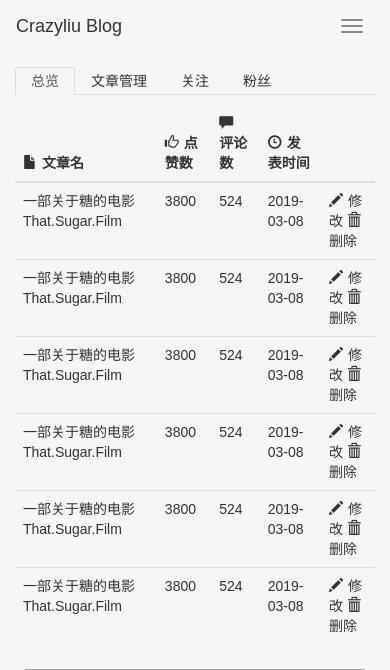
After one commit to csflyer/blogapp, a Flask app: page /profile/posts in a window 390 px wide. The commit adds this page. Shown: the top 670 px of the page. Run offline with Flask 2, Linux system fonts and the light colour scheme; a user stored in the database is signed in; some libraries are stand-ins or nearby versions; grey boxes are pictures that could not be loaded.

Commit message:
a bit word 2019-03-08

```diff
--- a/app/__init__.py
+++ b/app/__init__.py
@@ -40,4 +40,7 @@ def create_app(config_name='default'):
     from .main import main as main_blueprint
     app.register_blueprint(main_blueprint)
 
+    from .profile import profile as profile_blueprint
+    app.register_blueprint(profile_blueprint, url_prefix='/profile')
+
     return app
--- a/app/profile/views.py
+++ b/app/profile/views.py
@@ -0,0 +1,23 @@
+from . import profile
+from flask_login import login_required
+from flask import render_template
+
+
+@profile.route('/')
+@profile.route('/overview')
+@login_required
+def overview():
+    return render_template("/profile/profile.html", overview=True)
+
+
+
+@profile.route('/posts')
+@login_required
+def post():
+    return render_template("/profile/profile.html", post=True)
+
+
+@profile.route('/edit', methods=['GET', 'POST'])
+@login_required
+def edit():
+    return render_template("/profile/profile.html", edit=True)
--- a/app/static/index.css
+++ b/app/static/index.css
@@ -31,7 +31,7 @@ a{
 
 .pagination > li > a, .pagination>li>span{
     color: #777;
-    background-color: #f6f6f6;
+    background-color: transparent;
 }
 
 .glyphicon:before{
@@ -153,6 +153,33 @@ a{
     padding: 10px;
 }
 
-.margin_10{
+.margin_top_10{
     margin-top: 10px;
 }
+
+.margin_top_5{
+    margin-top: 5px;
+}
+
+.margin_left_20{
+    margin-left: 20px;
+}
+
+.margin_left_30{
+    margin-left: 30px;
+}
+
+
+.nav-tabs >li >a{
+    padding-top: 3px;
+    padding-bottom: 3px;
+}
+
+.nav-tabs>li.active>a{
+    margin: 0px;
+    background-color: #F6F6F6;
+}
+
+.nav-tabs>li.active>a:hover{
+    background-color: transparent;
+}
--- /dev/null
+++ b/app/templates/profile/overview.html
@@ -0,0 +1,3 @@
+<div>
+    <h2>在这里查看你的账户总览</h2>
+</div>
--- /dev/null
+++ b/app/templates/profile/post.html
@@ -0,0 +1,75 @@
+<div class="margin_top_10">
+    <table class="table table-hover">
+        <thead>
+        <tr>
+            <th><span class="glyphicon glyphicon-file"></span>文章名</th>
+            <th><span class="glyphicon glyphicon-thumbs-up"></span>点赞数</th>
+            <th><span class="glyphicon glyphicon-comment"></span>评论数</th>
+            <th><span class="glyphicon glyphicon-time"></span>发表时间</th>
+            <th></th>
+        </tr>
+        </thead>
+        <tbody>
+        <tr>
+            <td>一部关于糖的电影That.Sugar.Film</td>
+            <td>3800</td>
+            <td>524</td>
+            <td>2019-03-08</td>
+            <td>
+                <a href="#"><span class="glyphicon glyphicon-pencil"></span>修改</a>
+                <a href="#"><span class="glyphicon glyphicon-trash"></span>删除</a>
+            </td>
+        </tr>
+        <tr>
+            <td>一部关于糖的电影That.Sugar.Film</td>
+            <td>3800</td>
+            <td>524</td>
+            <td>2019-03-08</td>
+            <td>
+                <a href="#"><span class="glyphicon glyphicon-pencil"></span>修改</a>
+                <a href="#"><span class="glyphicon glyphicon-trash"></span>删除</a>
+            </td>
+        </tr>
+        <tr>
+            <td>一部关于糖的电影That.Sugar.Film</td>
+            <td>3800</td>
+            <td>524</td>
+            <td>2019-03-08</td>
+            <td>
+                <a href="#"><span class="glyphicon glyphicon-pencil"></span>修改</a>
+                <a href="#"><span class="glyphicon glyphicon-trash"></span>删除</a>
+            </td>
+        </tr>
+        <tr>
+            <td>一部关于糖的电影That.Sugar.Film</td>
+            <td>3800</td>
+            <td>524</td>
+            <td>2019-03-08</td>
+            <td>
+                <a href="#"><span class="glyphicon glyphicon-pencil"></span>修改</a>
+                <a href="#"><span class="glyphicon glyphicon-trash"></span>删除</a>
+            </td>
+        </tr>
+        <tr>
+            <td>一部关于糖的电影That.Sugar.Film</td>
+            <td>3800</td>
+            <td>524</td>
+            <td>2019-03-08</td>
+            <td>
+                <a href="#"><span class="glyphicon glyphicon-pencil"></span>修改</a>
+                <a href="#"><span class="glyphicon glyphicon-trash"></span>删除</a>
+            </td>
+        </tr>
+        <tr>
+            <td>一部关于糖的电影That.Sugar.Film</td>
+            <td>3800</td>
+            <td>524</td>
+            <td>2019-03-08</td>
+            <td>
+                <a href="#"><span class="glyphicon glyphicon-pencil"></span>修改</a>
+                <a href="#"><span class="glyphicon glyphicon-trash"></span>删除</a>
+            </td>
+        </tr>
+        </tbody>
+    </table>
+</div>
--- /dev/null
+++ b/app/templates/profile/profile.html
@@ -0,0 +1,65 @@
+{% extends "baseform/base.html" %}
+
+{% block title %}个人中心{% endblock %}
+
+{% block page_content %}
+    <div class="row">
+        <div class="col-md-9">
+            <div class="center-block">
+                <ul class="nav nav-tabs">
+                    <li role="presentation" class="active">
+                        <a href="#">总览</a>
+                    </li>
+                    <li role="presentation">
+                        <a href="{{ url_for('profile.post') }}">文章管理</a>
+                    </li>
+                    <li role="presentation">
+                        <a href="#">关注</a>
+                    </li>
+                    <li role="presentation">
+                        <a href="#">粉丝</a>
+                    </li>
+                    <li role="presentation" class="{% if not edit_profile %}hidden{% endif %}">
+                        <a href="">编辑资料</a>
+                    </li>
+                </ul>
+                {% if overview %}
+                    {% include "profile/overview.html" %}
+                {% elif post %}
+                    {% include "profile/post.html" %}
+                {% elif follow %}
+                    {% include "profile/follow.html" %}
+                {% elif fan %}
+                    {% include "profile/fan.html" %}
+                {% endif %}
+            </div>
+        </div>
+        <div class="col-md-3">
+            <div>
+                <ul class="list-group">
+                    <li class="list-group-item">
+                        <img class="img-responsive center-block"
+                             src="https://avatars1.githubusercontent.com/u/18329317?s=200&v=4">
+                    </li>
+                    <li class="list-group-item" style="text-align: center;">
+                        <p style="font-size:30px;line-height: 30px;">{{ current_user.username }}</p>
+                        <span>冷或是暖，人心自知</span>
+                    </li>
+                    <li class="list-group-item">
+                        <p class="margin_left_20">
+                            <span class="glyphicon glyphicon-globe"></span>
+                            <a href="Gui Lin">桂林</a>
+                        </p>
+                        <p class="margin_left_20">
+                            <span class="glyphicon glyphicon-envelope"></span>
+                            <a href="mailto:924105150@qq.com">924105150@qq.com</a>
+                        </p>
+                        <p class="center-block">
+                            <a class="btn btn-primary btn-sm" style="width: 100%;">编辑资料</a>
+                        </p>
+                    </li>
+                </ul>
+            </div>
+        </div>
+    </div>
+{% endblock %}
```
Also changed, not shown: app/main/views.py (+0 -12 lines), app/profile/__init__.py (added, +8 -0 lines), app/profile/forms.py (added, +11 -0 lines), app/templates/main/profile.html (deleted, +0 -35 lines).
